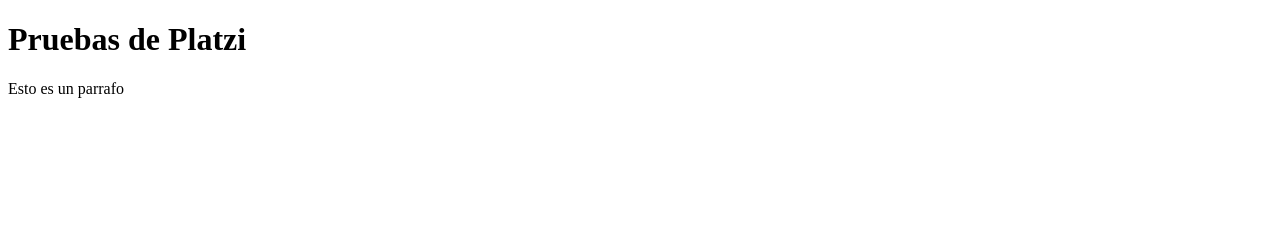
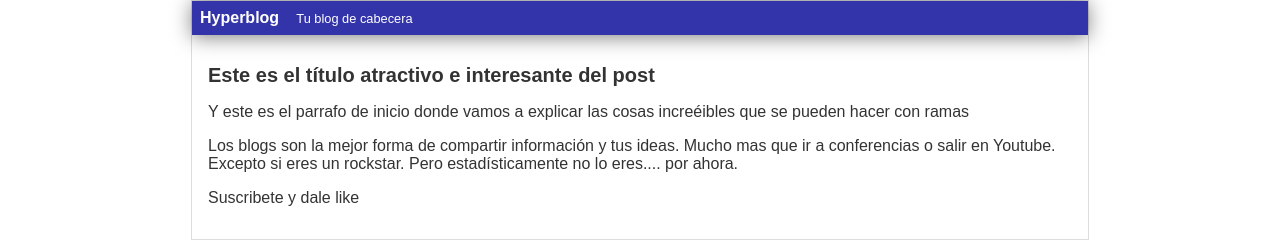
Before and after one commit to bryan0912/HyperBlog, a plain HTML site: page index.html in a window 1280 px wide. Drawn offline with Linux system fonts and the light colour scheme.

Commit message:
Commit al master

```diff
--- /dev/null
+++ b/css/style.css
@@ -0,0 +1,35 @@
+body{
+    color:#333;
+    text-align: center;
+    font-family:"Arial";
+    font-size:16px;
+    margin:0;
+    padding:0
+}
+
+    #cabecera{
+        background:#33a;
+        box-shadow:0 2px 20px 0 rgba(0,0,0,.5);
+        color:#fff;
+        font-weight:700;
+        margin:0;
+        padding:.5em
+    }
+    #cabecera
+    #tagline{padding:0 0 0 1em;
+        font-weight:400;
+        font-size:.8em
+    }
+    #container{
+        width:70%;
+        padding:0;
+        text-align:left;
+        border:1px solid #ddd;
+        margin:0 auto
+    }
+    #container h1{
+        font-size:20px
+    }
+    #post{
+        padding:1em
+    }
--- a/index.html
+++ b/index.html
@@ -1,13 +1,20 @@
-<!DOCTYPE html>
-<html lang="en">
+<html>
 <head>
-    <meta charset="UTF-8">
-    <meta http-equiv="X-UA-Compatible" content="IE=edge">
-    <meta name="viewport" content="width=device-width, initial-scale=1.0">
-    <title>Document</title>
+<title>El titulo del post</title>
+<link rel="stylesheet" href="css/style.css" />
 </head>
 <body>
-    <h1>Pruebas de Platzi</h1>
-    <p>Esto es un parrafo</p>
+<div id="container">
+    <div id="cabecera">
+    Hyperblog
+    <span id="tagline">Tu blog de cabecera</span>
+    </div>
+    <div id="post">
+        <h1>Este es el título atractivo e interesante del post</h1>
+        <p>Y este es el parrafo de inicio donde vamos a explicar las cosas increéibles que se pueden hacer con ramas</p>
+        <p>Los blogs son la mejor forma de compartir información y tus ideas. Mucho mas que ir a conferencias o salir en Youtube. Excepto si eres un rockstar. Pero estadísticamente no lo eres.... por ahora.</p>
+        <p>Suscribete y dale like</p>
+    </div>
+</div>
 </body>
 </html>
--- /dev/null
+++ b/style.css
@@ -0,0 +1,35 @@
+body{
+    color:#333;
+    text-align: center;
+    font-family:"Arial";
+    font-size:16px;
+    margin:0;
+    padding:0
+}
+
+    #cabecera{
+        background:#33a;
+        box-shadow:0 2px 20px 0 rgba(0,0,0,.5);
+        color:#fff;
+        font-weight:700;
+        margin:0;
+        padding:.5em
+    }
+    #cabecera
+    #tagline{padding:0 0 0 1em;
+        font-weight:400;
+        font-size:.8em
+    }
+    #container{
+        width:70%;
+        padding:0;
+        text-align:left;
+        border:1px solid #ddd;
+        margin:0 auto
+    }
+    #container h1{
+        font-size:20px
+    }
+    #post{
+        padding:1em
+    }
```
